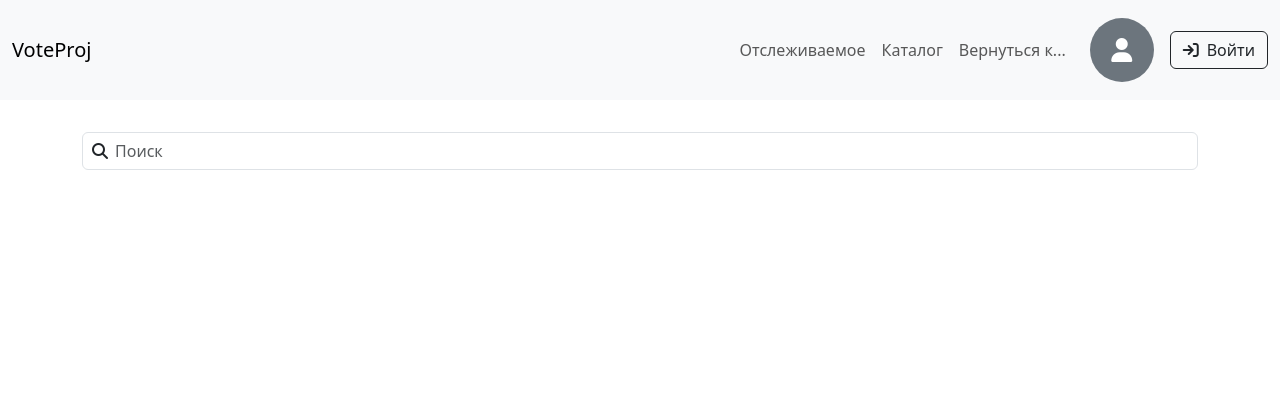
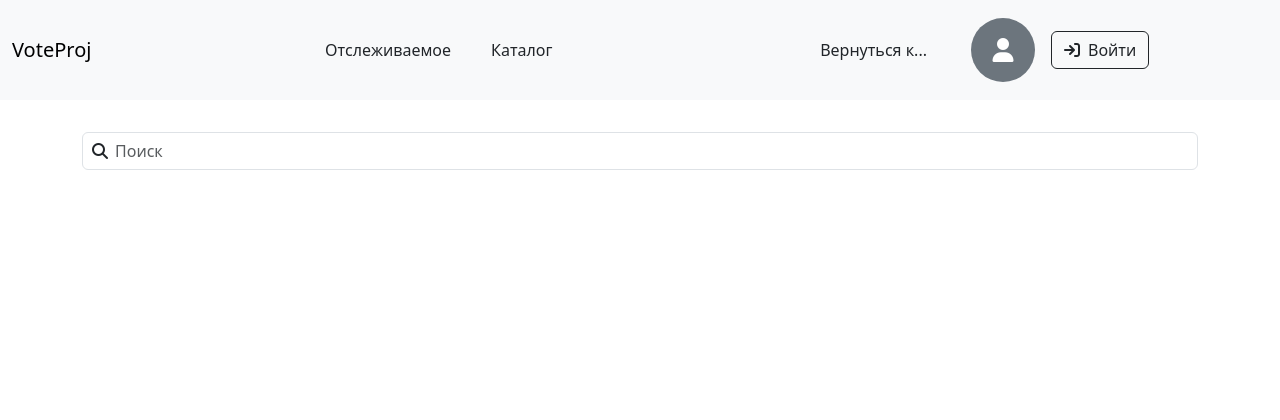
Before and after one commit to Rudnev-Konstantin/VoteProj, a Flask app: template app/templates/catalog.html in a window 1280 px wide. Shown: the top 420 px of the page. Run offline with Flask 3, Linux system fonts and the light colour scheme; the template is opened without the code that fills it, so the values that code supplies are empty; some libraries are stand-ins or nearby versions.

Commit message:
Внес правки в navbar

```diff
--- a/app/static/css/style.css
+++ b/app/static/css/style.css
@@ -57,11 +57,13 @@ footer a:hover {
 
 .desktop-avatar {
     width: 64px;
+    min-width: 64px;
     height: 64px;
 }
 
 .mobile-avatar {
     width: 48px;
+    min-width: 48px;
     height: 48px;
 }
 
@@ -106,3 +108,19 @@ footer .d-lg-none i {
 .col:has(>.img-thumbnail) {
     max-width: 256px;
 }
+
+.col:has(#desktopUserMenu) {
+    max-width: 350px;
+    width: fit-content;
+    flex: 0 0 auto;
+}
+
+.col:has(#desktopUserMenu) span {
+    white-space: nowrap;
+    overflow: hidden;
+    text-overflow: ellipsis;
+}
+
+.nav-base {
+    min-width: 256px;
+}
--- a/app/templates/base.html
+++ b/app/templates/base.html
@@ -1,6 +1,3 @@
-{% if nav.authorized %}
-{%set name = nav.name.split() %}
-{% endif %}
 <!DOCTYPE html>
 <html lang="ru">
 <head>
@@ -18,24 +15,27 @@
     <header>
         <nav class="navbar navbar-expand-lg bg-body-tertiary">
             <div class="container-fluid">
+                <!-- Desktop Menu -->
+                <div class="d-none d-lg-flex row w-100 align-items-center">
+                    <div class="col">
                         <a class="navbar-brand" href="#">VoteProj</a>
-
-                <!-- Desktop Menu -->
-                <div class="d-none d-lg-flex align-items-center">
-                    <ul class="navbar-nav me-auto mb-2 mb-lg-0">
-                        <li class="nav-item">
+                    </div>
+                    <div class="col">
+                        <div class="row nav-base gap-3">
+                            <div class="col d-flex justify-content-end">
                                 <a class="nav-link" href="#">Отслеживаемое</a>
-                        </li>
-                        <li class="nav-item">
+                            </div>
+                            <div class="col d-flex justify-content-start">
                                 <a class="nav-link" href="#">Каталог</a>
-                        </li>
-                        <li class="nav-item">
+                            </div>
+                        </div>
+                    </div>
+                    <div class="col d-flex justify-content-end pe-3">
                         <a class="nav-link" href="#">
                             {% if nav.is_user %}Организации{% else %}Вернуться к...{% endif %}
                         </a>
-                        </li>
-                    </ul>
-
+                    </div>
+                    <div class="col">
                         <div class="dropdown ms-3">
                             {% if nav.authorized %}
                                 <div class="d-flex align-items-center" id="desktopUserMenu">
@@ -46,9 +46,16 @@
                                             <i class="fas fa-user"></i>
                                         </div>
                                     {% endif %}
-                                <span>{{ name[0] }} {{ name[1][0] }}. {{ name[2][0] }}.</span>
+                                    <span>
+                                        {% if nav.authorized and nav.is_user %}
+                                            {%set name = nav.name.split() %}
+                                            {{ name[0] }} {{ name[1][0] }}. {{ name[2][0] }}.
+                                        {% else %}
+                                            {{ nav.name }}
+                                        {% endif %}
+                                    </span>
                                 </div>
-                            <div class="dropdown-menu dropdown-menu-end" id="desktopDropdown">
+                                <div class="dropdown-menu dropdown-menu-end mt-1" id="desktopDropdown">
                                     <a class="dropdown-item text-center" href="#">Моя страница</a>
                                     <div class="dropdown-divider"></div>
                                     <a class="dropdown-item" href="#">Мои конкурсы</a>
@@ -68,9 +75,14 @@
                             {% endif %}
                         </div>
                     </div>
+                </div>
 
                 <!-- Mobile Menu Toggle -->
-                <div class="d-flex d-lg-none align-items-center">
+                <div class="row w-100 d-flex d-lg-none">
+                    <div class="col d-flex align-items-center">
+                        <a class="navbar-brand" href="#">VoteProj</a>
+                    </div>
+                    <div class="col d-flex justify-content-end align-items-center">
                         {% if nav.authorized %}
                             {% if nav.avatar %}
                                 <img src="{{ nav.avatar }}" alt="Аватар" class="rounded-circle mobile-avatar" id="mobileAvatar">
@@ -89,6 +101,7 @@
                                 </a>
                             </div>
                         {% endif %}
+                    </div>
                 </div>
             </div>
 
--- a/app/templates/catalog.html
+++ b/app/templates/catalog.html
@@ -7,7 +7,7 @@
         </div>
     </div>
     {% for contest in main.contests %}
-        <div class="flex-column border border-secondary-subtle rounded-3 p-3">
+        <div class="flex-column border border-secondary-subtle rounded-4 p-3">
             <div class="col">
                 <div class="row gap-3">
                     <div class="col">
```
Lines whose indentation alone changed are shown as unchanged.
